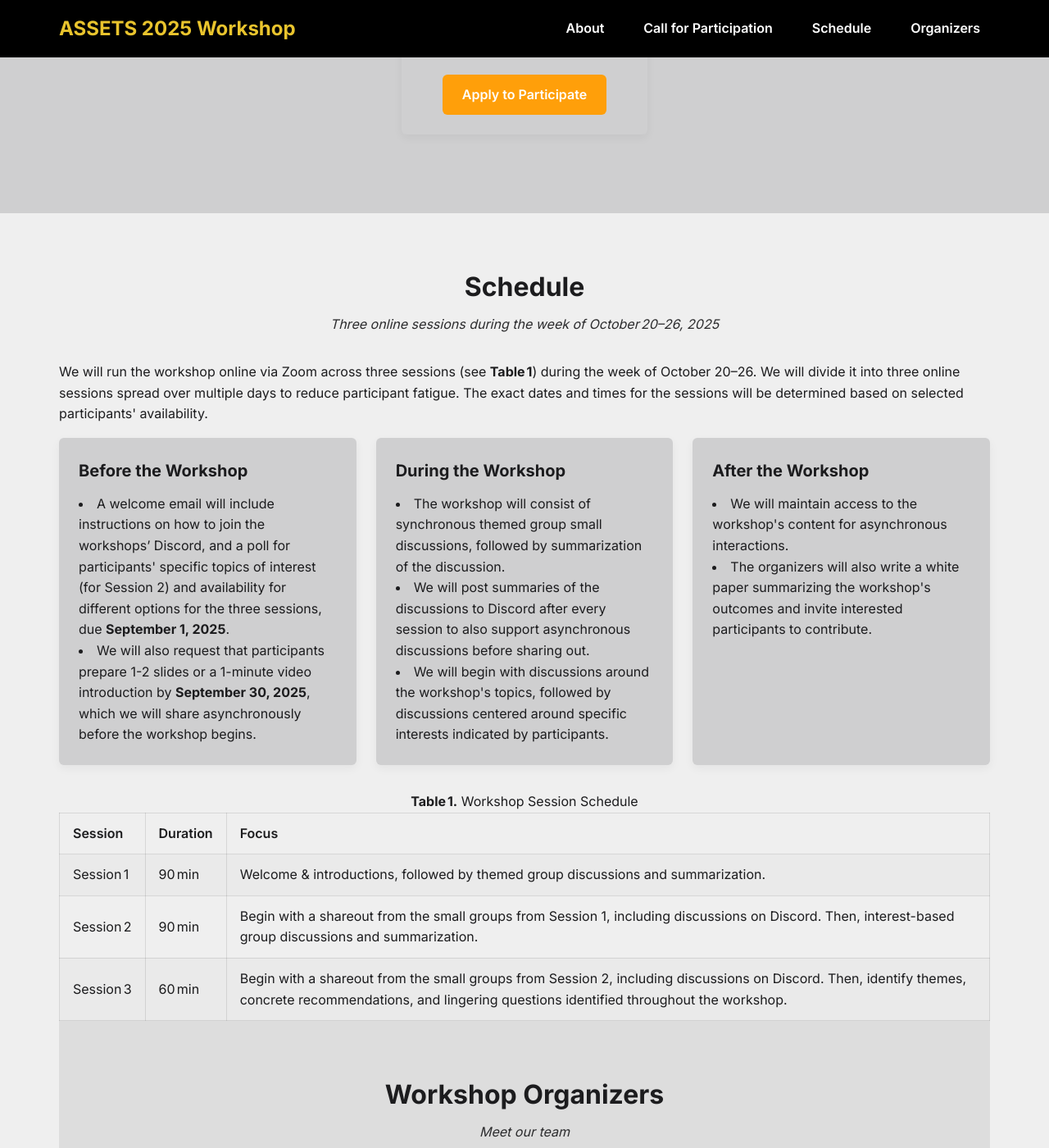
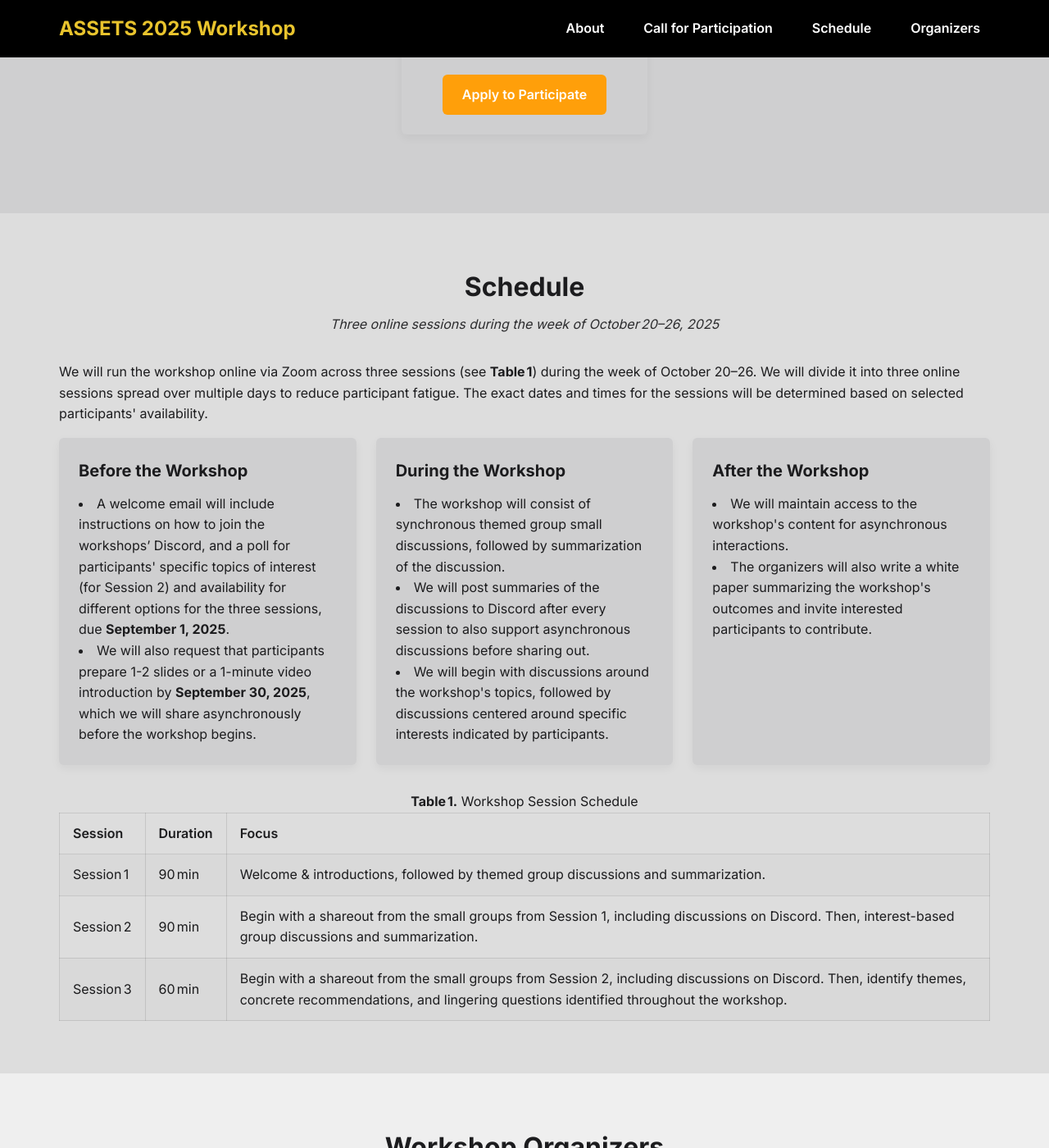
Before and after one commit to assets-recruitment-2025/assets-recruitment-2025.github.io, a Jekyll site: the page built from index.md, in a window 1280 px wide and 1400 px high, scrolled down 2127 px. Shown: the whole window at 82% size. Built offline with Jekyll 4.4.1, drawn with Linux system fonts in a browser that asks for light colours.

Commit message:
Call for Participation

```diff
--- a/assets/css/style.css
+++ b/assets/css/style.css
@@ -467,15 +467,15 @@
 
 #participate {
   padding: 4rem 2rem;
-  background:  #DDDDDD;
+  background:  #EFEFEF;
 }
 #schedule {
   padding: 4rem 2rem;
-  background: #EFEFEF;
+  background: #DDDDDD;
 }
 #organizers {
   padding: 4rem 2rem;
-  background: #DDDDDD;          /* custom light gray */
+  background: #EFEFEF;          /* custom light gray */
 }
 
 /* —— KEEP this flex‑based layout —— */
--- a/index.md
+++ b/index.md
@@ -186,6 +186,8 @@
       </tr>
     </tbody>
   </table>
+</div>
+</section>
 
 <!-- ORGANIZERS -->
 <section id="organizers" class="section section–light" aria-labelledby="organizers-heading">
```
